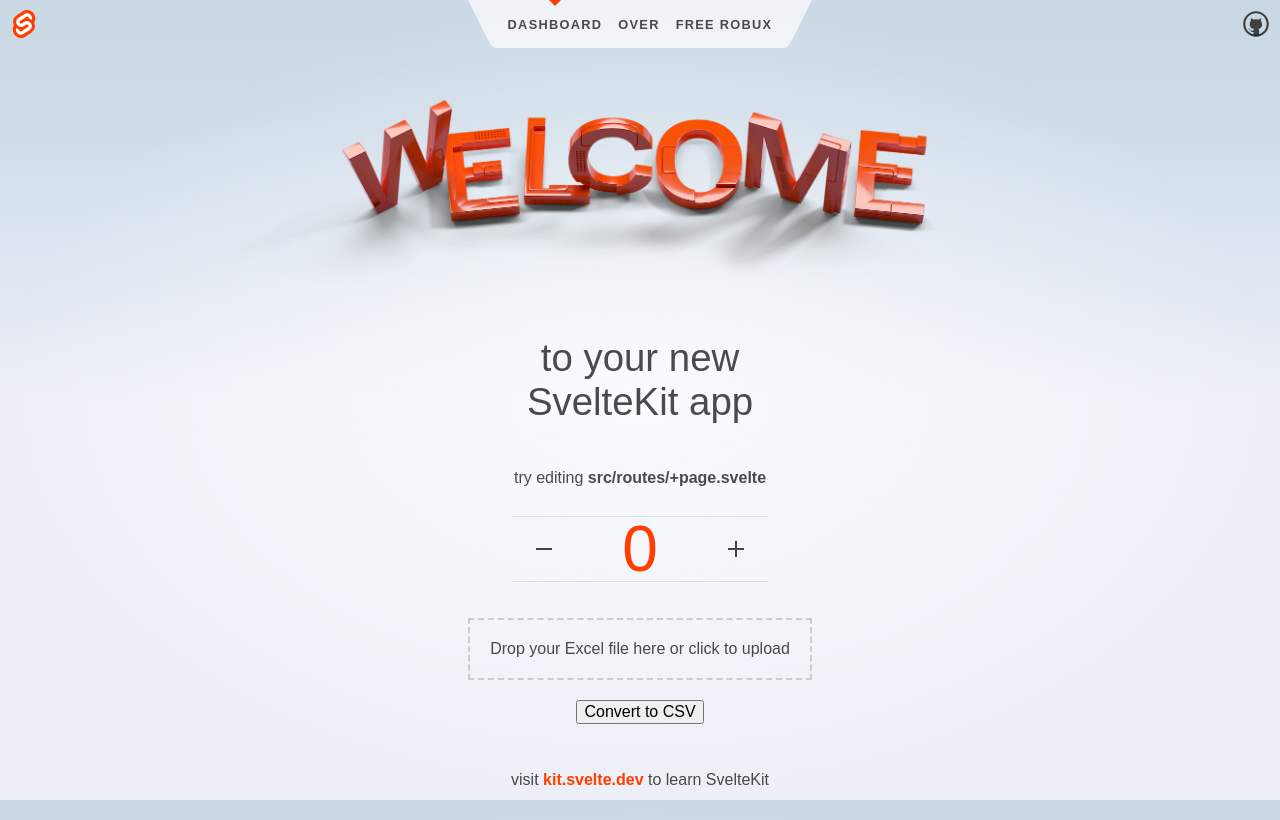
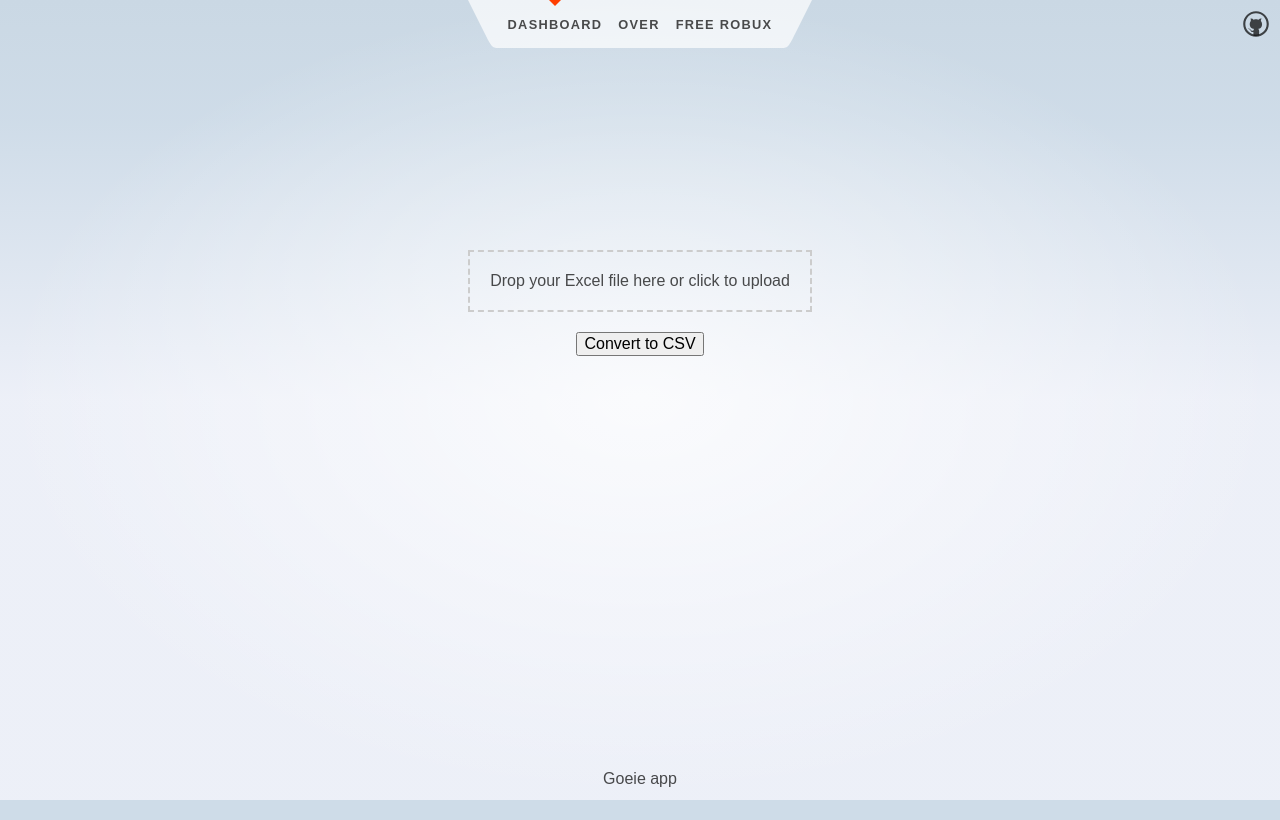
Before and after one commit to FroyoFrozen/Hackathon, a SvelteKit app: page / in a window 1280 px wide. Built offline with nearby package versions, Linux system fonts and the light colour scheme.

Commit message:
stuff weggehaald

```diff
--- a/src/routes/+layout.svelte
+++ b/src/routes/+layout.svelte
@@ -11,7 +11,7 @@
 	</main>
 
 	<footer>
-		<p>visit <a href="https://kit.svelte.dev">kit.svelte.dev</a> to learn SvelteKit</p>
+		Goeie app
 	</footer>
 </div>
 
--- a/src/routes/+page.svelte
+++ b/src/routes/+page.svelte
@@ -11,22 +11,6 @@
   </svelte:head>
 
   <section>
-	<h1>
-	  <span class="welcome">
-		<picture>
-		  <source srcset={welcome} type="image/webp" />
-		  <img src={welcome_fallback} alt="Welcome" />
-		</picture>
-	  </span>
-
-	  to your new<br />SvelteKit app
-	</h1>
-
-	<h2>
-	  try editing <strong>src/routes/+page.svelte</strong>
-	</h2>
-
-	<Counter />
 	<FileDrop />
   </section>
 
--- a/src/routes/Header.svelte
+++ b/src/routes/Header.svelte
@@ -6,9 +6,6 @@
 
 <header>
 	<div class="corner">
-		<a href="https://kit.svelte.dev">
-			<img src={logo} alt="SvelteKit" />
-		</a>
 	</div>
 
 	<nav>
```
